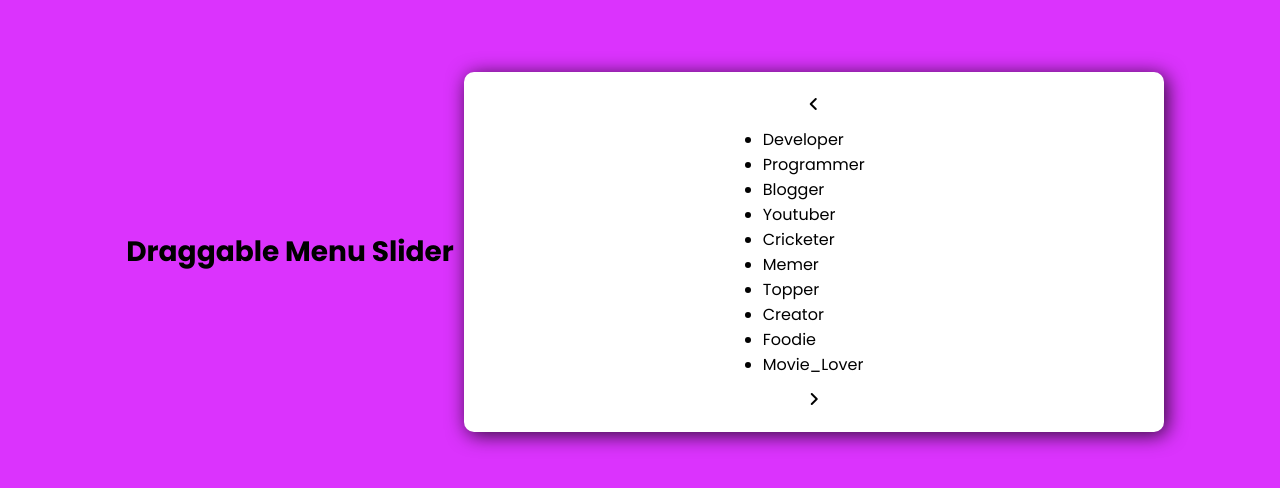
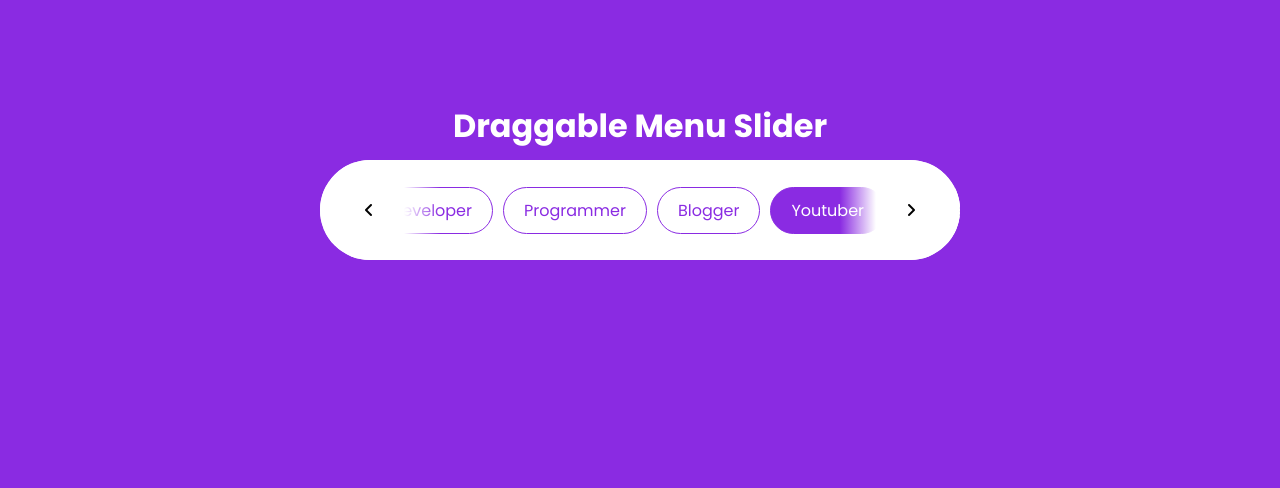
Before and after one commit to tfk891/SP3_61Q, a plain HTML site: page index.html in a window 1280 px wide. Shown: the part 148-636 px from the top of the page. Drawn offline with Linux system fonts and the light colour scheme.

Commit message:
Update style.css

```diff
--- a/style.css
+++ b/style.css
@@ -4,73 +4,100 @@
   margin: 0;
   padding: 0;
   box-sizing: border-box;
+  font-family: "Poppins", sans-serif;
 }
 
 body {
-  background-color: rgb(219, 51, 253);
+  background-color: blueviolet;
   display: flex;
   justify-content: center;
   align-items: center;
-  min-height: 100vh;
-  font-family: "Poppins", sans-serif;
+  flex-direction: column;
+  margin: 250px auto;
+}
+
+h1 {
+  color: white;
+  margin-bottom: 10px;
 }
 
 .container {
+  width: 50%;
+  height: 100px;
   background-color: white;
-  width: 700px;
-  padding: 20px;
-  border-radius: 10px;
-  box-shadow: 3px 3px 20px rgba(0, 0, 0, 0.8);
+  border-radius: 50px;
+  overflow: hidden;
+  position: relative;
   display: flex;
-  flex-direction: column;
   justify-content: center;
   align-items: center;
-  gap: 10px;
 }
 
-h1 {
-  font-size: 28px;
-  margin: 10px;
+.list {
+  list-style: none;
+  display: flex;
+  gap: 10px;
+  padding: 0 50px;
+  overflow-x: hidden;
+  scroll-behavior: smooth;
 }
 
-input {
-  width: 90%;
-  height: 40px;
-  border: 2px solid rgba(0, 0, 0, 0.6);
-  padding: 5px 10px;
-  font-size: 18px;
-  margin-bottom: 10px;
+.list.dragging {
+  scroll-behavior: auto;
+  cursor: grab;
+  user-select: none;
+  pointer-events: none;
 }
 
-.btn {
-  background-color: rgb(219, 51, 253);
-  padding: 10px 30px;
-  border-radius: 10px;
-  border: 2px solid rgba(0, 0, 0, 0.4);
-  font-size: 18px;
-  margin-top: 5px;
-  font-weight: 500;
-  box-shadow: 2px 2px 4px rgba(0, 0, 0, 0.6);
+.list li {
+  background-color: white;
+  color: blueviolet;
+  padding: 10px 20px;
+  border-radius: 50px;
+  border: 1px solid blueviolet;
   cursor: pointer;
-  /* display: inline-block; */
 }
 
-.error {
-  background-color: rgb(255, 139, 139);
-  padding: 5px 0;
-  width: 70%;
-  text-align: center;
-  display: none;
+.list li.active {
+  background-color: blueviolet;
+  color: white;
 }
 
-h3 {
-  margin-top: 5px;
-  font-size: 22px;
+.icon {
+  position: absolute;
+  height: 100px;
+  width: 120px;
+  display: flex;
+  justify-content: center;
+  align-items: center;
 }
 
-.message {
-  font-size: 18px;
-  color: rgb(44, 29, 255);
-  font-weight: bold;
-  margin-top: -5px;
+.left {
+  background: linear-gradient(90deg, white 70%, transparent);
+  left: 0;
 }
+
+.right {
+  background: linear-gradient(-90deg, white 70%, transparent);
+  right: 0;
+}
+
+i {
+  background-color: transparent;
+  padding: 17px 20px;
+  border-radius: 50%;
+  position: absolute;
+  cursor: pointer;
+}
+
+i:hover {
+  background-color: rgba(213, 211, 211, 0.475);
+}
+
+.fa-angle-right {
+  right: 20%;
+}
+
+.fa-angle-left {
+  left: 20%;
+}
```
